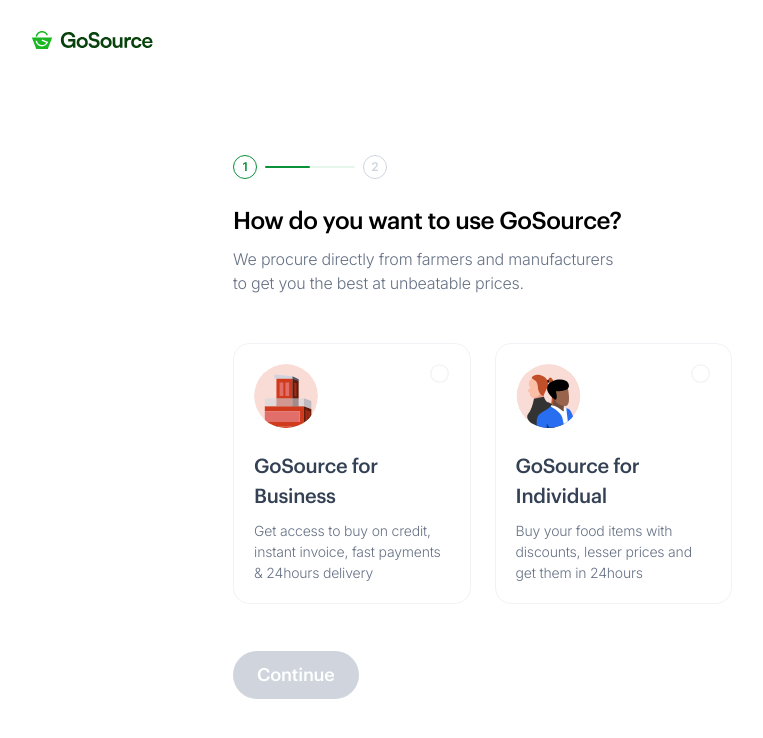
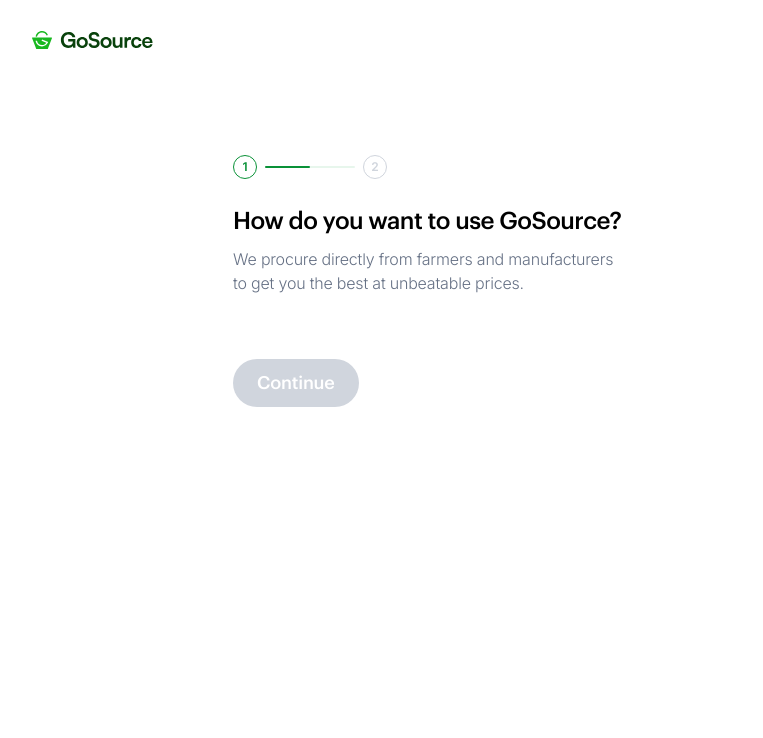
Before and after one commit to kaiser54/gosource-main, a Nuxt app: page /waitlist in a window 1280 px wide. Shown: the top 738 px of the page, without its empty margins (45-808 px from the left). Built offline with nearby package versions, Linux system fonts and the light colour scheme.

Commit message:
removed animation waitlist

```diff
--- a/pages/waitlist.vue
+++ b/pages/waitlist.vue
@@ -8,7 +8,7 @@
       @clickButton="nextStep()"
     >
       <template v-slot:content>
-        <div class="card wrap" :class="{ animate: currentStep === 1 }">
+        <div class="card wrap" v-if="currentStep === 1">
           <WaitlistCard
             v-for="(data, index) in waitlistCardData"
             :key="index"
@@ -17,7 +17,7 @@
             @selectEvent="selectEvent($event)"
           />
         </div>
-        <div class="form wrap" :class="{ animate: currentStep === 2 }">
+        <div class="form wrap" v-if="currentStep === 2">
           <DynamicInput
             v-model="firstInput"
             labelText="Email address"
@@ -33,7 +33,7 @@
         </div>
       </template>
     </WaitlistWrap>
-    <div class="success-wrap" :class="{ animate: currentStep > 2 }">
+    <div class="success-wrap" v-if="currentStep > 2">
       <waitlistSuccess />
     </div>
   </WaitlistLayout>
```
